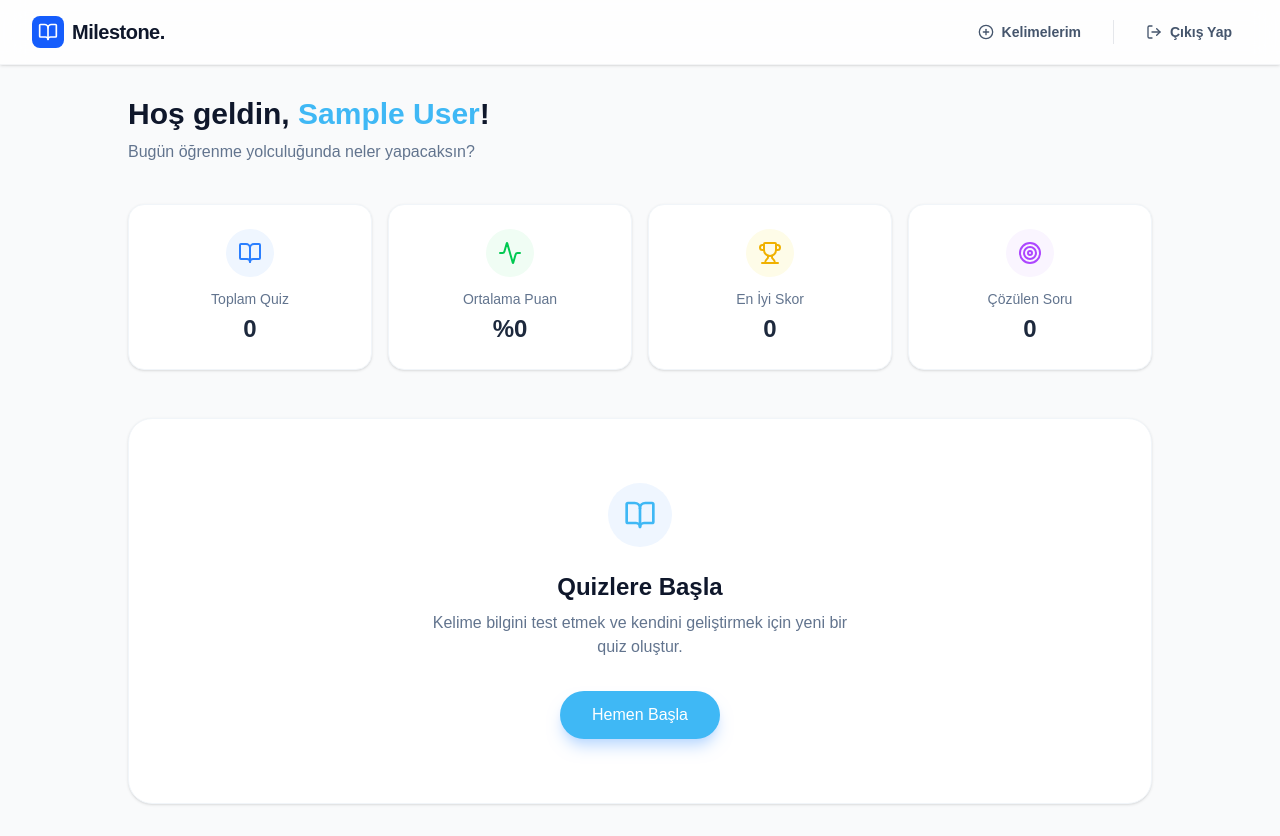
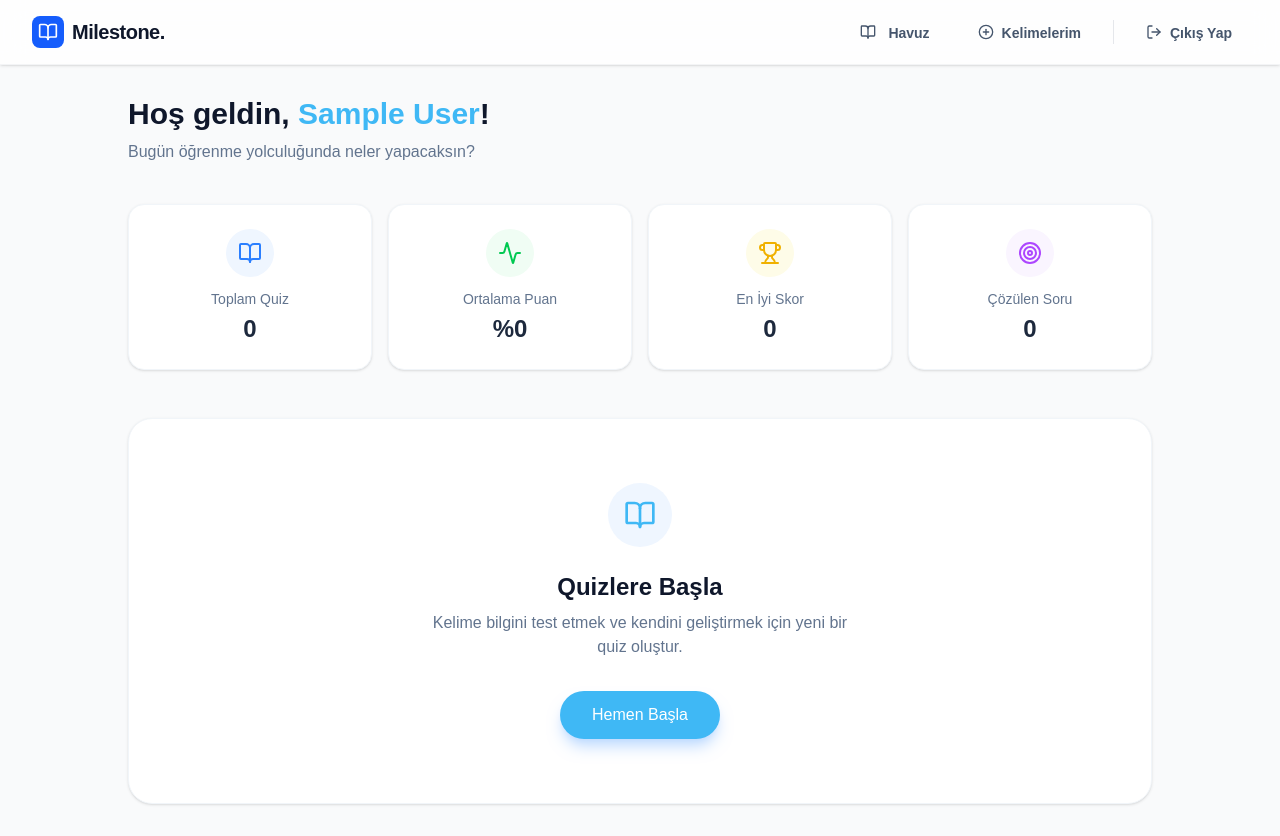
Before and after one commit to dilsad-erdogan/milestone, a Next.js app: page / in a window 1280 px wide. Built offline with nearby package versions, Linux system fonts and the light colour scheme; no server answers; the database is empty; sample sign-in values are in the browser's storage.

Commit message:
pool words

```diff
--- a/app/add-word/page.tsx
+++ b/app/add-word/page.tsx
@@ -9,29 +9,7 @@ import AuthGuard from "@/components/AuthGuard";
 import { useAuth } from "@/context/AuthContext";
 
 
-function WordCard({ word }: { word: any }) {
-    const [isFlipped, setIsFlipped] = useState(false);
-
-    return (
-        <div
-            className="h-40 w-full perspective-1000 cursor-pointer"
-            onClick={() => setIsFlipped(!isFlipped)}
-        >
-            <div className={`relative w-full h-full transition-all duration-500 transform-style-3d ${isFlipped ? 'rotate-y-180' : ''}`}>
-
-                {/* Ön Yüz - İngilizce */}
-                <div className="absolute w-full h-full backface-hidden bg-white p-6 rounded-2xl shadow-sm border border-slate-100 flex items-center justify-center">
-                    <span className="text-xl font-bold text-[#3FB8F5]">{word.eng}</span>
-                </div>
-
-                {/* Arka Yüz - Türkçe */}
-                <div className="absolute w-full h-full backface-hidden rotate-y-180 bg-[#3FB8F5] p-6 rounded-2xl shadow-sm border border-[#3FB8F5] flex items-center justify-center text-white">
-                    <span className="text-xl font-bold">{word.tr}</span>
-                </div>
-            </div>
-        </div>
-    );
-}
+import WordCard from "../../components/WordCard";
 
 export default function MyWordsPage() {
     const [view, setView] = useState<'list' | 'form'>('list');
--- /dev/null
+++ b/app/pool/page.tsx
@@ -0,0 +1,66 @@
+"use client";
+
+import { useEffect, useState } from "react";
+import { getAllWords } from "../../firebase/words";
+import WordCard from "@/components/WordCard";
+import AuthGuard from "@/components/AuthGuard";
+import { BookOpen, Layers } from "lucide-react";
+
+export default function PoolPage() {
+    const [words, setWords] = useState<any[]>([]);
+    const [loading, setLoading] = useState(true);
+
+    useEffect(() => {
+        const fetchWords = async () => {
+            try {
+                const allWords: any[] = await getAllWords();
+                // Filter out any potential invalid entries
+                setWords(allWords.filter(w => w.eng && w.tr));
+            } catch (error) {
+                console.error("Error fetching words:", error);
+            } finally {
+                setLoading(false);
+            }
+        };
+
+        fetchWords();
+    }, []);
+
+    return (
+        <AuthGuard>
+            <div className="min-h-screen bg-[#F9FAFB] flex flex-col items-center p-4 pt-24">
+                <div className="w-full max-w-4xl">
+                    <div className="flex justify-between items-center mb-8">
+                        <div>
+                            <h1 className="text-3xl font-bold text-slate-900">Kelime Havuzu</h1>
+                            <p className="text-slate-500 mt-1">Platformdaki tüm kelimeleri keşfet.</p>
+                        </div>
+                        <div className="bg-blue-50 p-3 rounded-full">
+                            <Layers className="w-6 h-6 text-[#3FB8F5]" />
+                        </div>
+                    </div>
+
+                    {loading ? (
+                        <div className="flex justify-center py-12">
+                            <div className="animate-spin rounded-full h-8 w-8 border-b-2 border-[#3FB8F5]"></div>
+                        </div>
+                    ) : words.length > 0 ? (
+                        <div className="grid grid-cols-1 sm:grid-cols-2 lg:grid-cols-3 gap-4">
+                            {words.map((word) => (
+                                <WordCard key={word.id} word={word} />
+                            ))}
+                        </div>
+                    ) : (
+                        <div className="text-center py-16 bg-white rounded-3xl border border-dashed border-slate-200">
+                            <div className="bg-blue-50 w-16 h-16 rounded-full flex items-center justify-center mx-auto mb-4">
+                                <BookOpen className="w-8 h-8 text-blue-500" />
+                            </div>
+                            <h3 className="text-xl font-bold text-slate-900 mb-2">Havuz Boş!</h3>
+                            <p className="text-slate-500 mb-6">Henüz hiç kelime eklenmemiş.</p>
+                        </div>
+                    )}
+                </div>
+            </div>
+        </AuthGuard>
+    );
+}
--- a/components/Navbar.tsx
+++ b/components/Navbar.tsx
@@ -36,23 +36,31 @@ export default function Navbar() {
                     </Link>
 
                     {/* Navigation Links */}
-                    <div className="flex items-center gap-3">
+                    <div className="flex items-center gap-2 sm:gap-4">
+                        <Link
+                            href="/pool"
+                            className="flex items-center justify-center gap-2 px-4 h-10 text-sm font-semibold text-slate-600 hover:text-[#3FB8F5] hover:bg-[#3FB8F5]/20 rounded-full transition-all active:scale-95"
+                        >
+                            <div className="p-1"> <BookOpen className="h-4 w-4" /> </div>
+                            <span className="hidden sm:inline pt-[2px]">Havuz</span>
+                        </Link>
+
                         <Link
                             href="/add-word"
-                            className="flex items-center gap-2 px-4 py-2 text-sm font-semibold text-slate-600 hover:text-[#3FB8F5] hover:bg-[#3FB8F5]/20 rounded-full transition-all active:scale-95"
+                            className="flex items-center justify-center gap-2 px-4 h-10 text-sm font-semibold text-slate-600 hover:text-[#3FB8F5] hover:bg-[#3FB8F5]/20 rounded-full transition-all active:scale-95"
                         >
                             <PlusCircle className="h-4 w-4" />
-                            <span className="hidden sm:inline">Kelimelerim</span>
+                            <span className="hidden sm:inline pt-[2px]">Kelimelerim</span>
                         </Link>
 
-                        <div className="h-6 w-[1px] bg-gray-200 mx-1 hidden sm:block"></div>
+                        <div className="h-6 w-[1px] bg-gray-200 hidden sm:block"></div>
 
                         <button
                             onClick={handleLogout}
-                            className="flex items-center gap-2 px-4 py-2 text-sm font-semibold text-slate-600 hover:text-red-600 hover:bg-red-50 rounded-full transition-all active:scale-95"
+                            className="flex items-center justify-center gap-2 px-4 h-10 text-sm font-semibold text-slate-600 hover:text-red-600 hover:bg-red-50 rounded-full transition-all active:scale-95"
                         >
                             <LogOut className="h-4 w-4" />
-                            <span className="hidden sm:inline">Çıkış Yap</span>
+                            <span className="hidden sm:inline pt-[2px]">Çıkış Yap</span>
                         </button>
                     </div>
                 </div>
--- /dev/null
+++ b/components/WordCard.tsx
@@ -0,0 +1,27 @@
+"use client";
+
+import { useState } from "react";
+
+export default function WordCard({ word }: { word: any }) {
+    const [isFlipped, setIsFlipped] = useState(false);
+
+    return (
+        <div
+            className="h-40 w-full perspective-1000 cursor-pointer"
+            onClick={() => setIsFlipped(!isFlipped)}
+        >
+            <div className={`relative w-full h-full transition-all duration-500 transform-style-3d ${isFlipped ? 'rotate-y-180' : ''}`}>
+
+                {/* Ön Yüz - İngilizce */}
+                <div className="absolute w-full h-full backface-hidden bg-white p-6 rounded-2xl shadow-sm border border-slate-100 flex items-center justify-center">
+                    <span className="text-xl font-bold text-[#3FB8F5]">{word.eng}</span>
+                </div>
+
+                {/* Arka Yüz - Türkçe */}
+                <div className="absolute w-full h-full backface-hidden rotate-y-180 bg-[#3FB8F5] p-6 rounded-2xl shadow-sm border border-[#3FB8F5] flex items-center justify-center text-white">
+                    <span className="text-xl font-bold">{word.tr}</span>
+                </div>
+            </div>
+        </div>
+    );
+}
```
